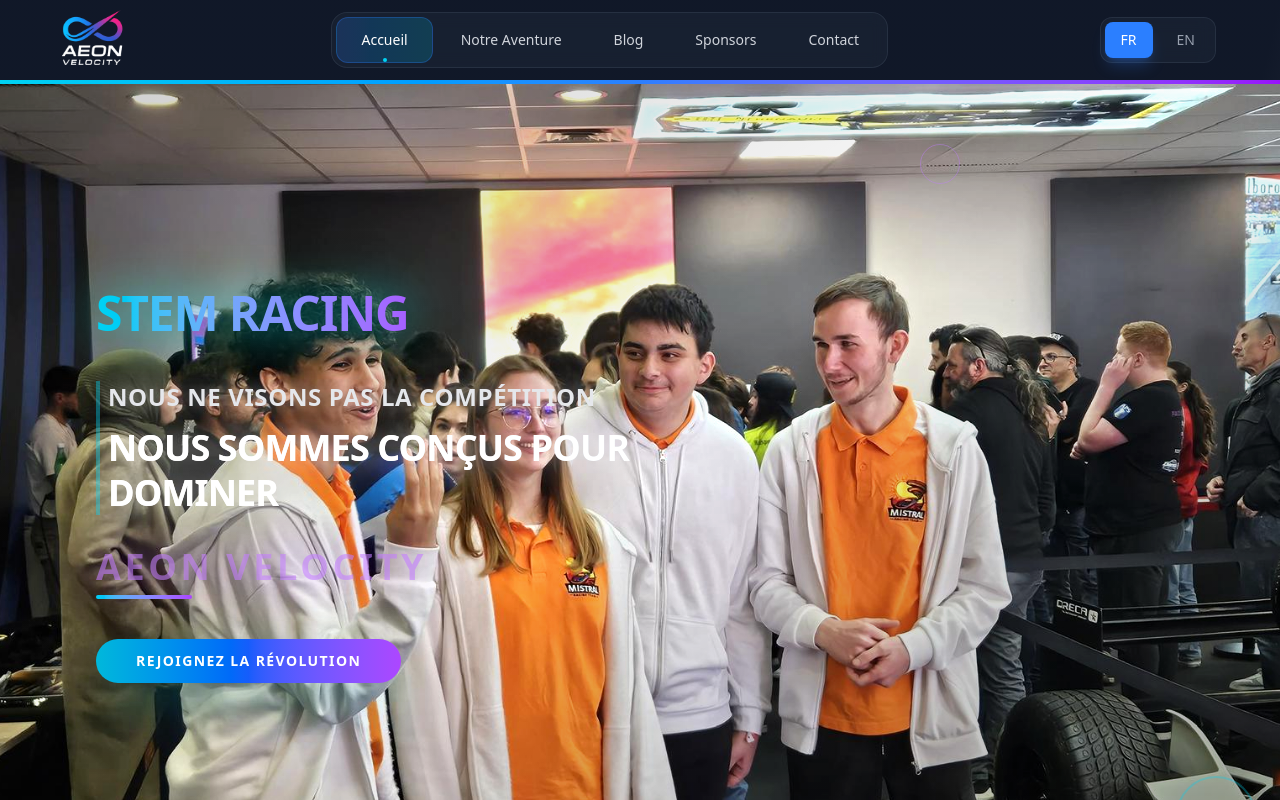
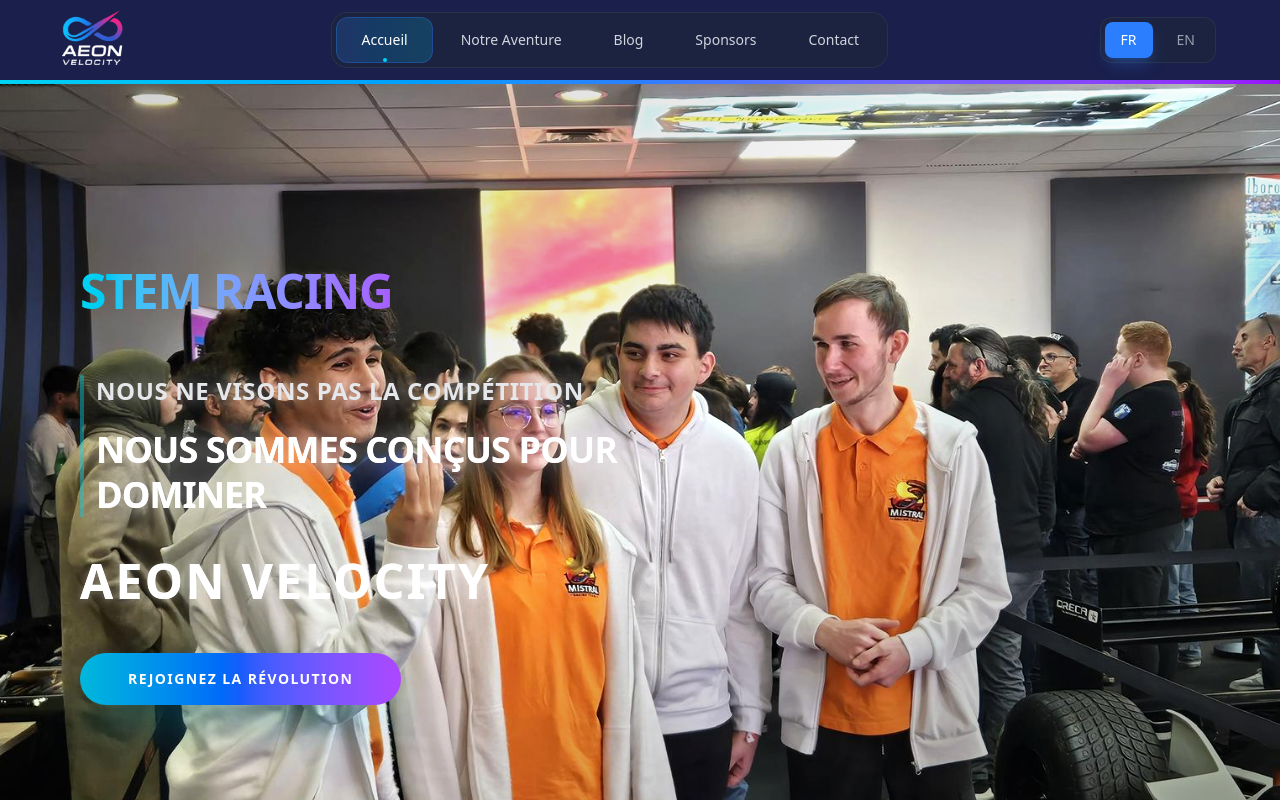
Before and after one commit to NAJEEBKHAN123/Aeon_Velocity_client, a React (Vite) app: page / in a window 1280 px wide. Shown: the top 800 px of the page. Built offline with nearby package versions, Linux system fonts and the light colour scheme.

Commit message:
add more responives

```diff
--- a/src/common/Navbar.jsx
+++ b/src/common/Navbar.jsx
@@ -1,4 +1,4 @@
-import React, { useState, useEffect } from "react";
+import React, { useState, useEffect, useRef } from "react";
 import { Link, useLocation } from "react-router-dom";
 import logo from "../assets/Logo.png";
 
@@ -7,14 +7,30 @@
   const [isScrolled, setIsScrolled] = useState(false);
   const [activeTab, setActiveTab] = useState("accueil");
   const location = useLocation();
+  const scrollTimeout = useRef(null);
 
-  // Handle scroll effect
+  // Fixed scroll handler with throttling
   useEffect(() => {
     const handleScroll = () => {
-      setIsScrolled(window.scrollY > 20);
+      if (scrollTimeout.current) {
+        clearTimeout(scrollTimeout.current);
+      }
+
+      scrollTimeout.current = setTimeout(() => {
+        const scrolled = window.scrollY > 20;
+        setIsScrolled(scrolled);
+      }, 10);
     };
-    window.addEventListener("scroll", handleScroll);
-    return () => window.removeEventListener("scroll", handleScroll);
+
+    handleScroll(); // Initial check
+
+    window.addEventListener("scroll", handleScroll, { passive: true });
+    return () => {
+      window.removeEventListener("scroll", handleScroll);
+      if (scrollTimeout.current) {
+        clearTimeout(scrollTimeout.current);
+      }
+    };
   }, []);
 
   // Set active tab based on route
@@ -48,11 +64,7 @@
 
   return (
     <nav
-      className={`fixed top-0 w-full z-50 transition-all duration-500 ${
-        isScrolled
-          ? "bg-[#1A1F4b] backdrop-blur-xl shadow-2xl border-b border-gray-800/50"
-          : "bg-transparent"
-      }`}
+      className={`fixed bg-[#1A1F4b] top-0 w-full z-50 transition-all duration-300`}
     >
       <div className="max-w-7xl mx-auto px-0 sm:px-0 lg:pr-4 xl:px-12 xl:pr-16" >
         <div className="flex items-center justify-between h-16 sm:h-18 md:h-20">
@@ -84,8 +96,6 @@
                 filter: 'brightness(1.1) contrast(1.1)'
               }}
             />
-
-
           </Link>
 
           {/* Desktop Navigation - Shows on large screens */}
@@ -206,7 +216,7 @@
           </div>
 
           {/* Mobile menu button - Shows on small screens */}
-          <div className="flex md:hidden items-center px-4 sm:px-5 md:px-6 lg:px-5  space-x-2">
+          <div className="flex md:hidden items-center px-3   sm:px-5 md:px-6 lg:px-5  space-x-2">
             {/* Mobile Language Switcher */}
             <div className="flex items-center bg-gray-800/50 backdrop-blur-sm rounded-lg p-1 border border-gray-700/50">
               <button
@@ -247,7 +257,7 @@
                     strokeLinecap="round"
                     strokeLinejoin="round"
                     strokeWidth={2}
-                    d="M6 18L18 6M6 6l12 12"
+                    d="M6 18L18-6M6 6l12 12"
                   />
                 </svg>
               ) : (
--- a/src/components/Home/Hero.jsx
+++ b/src/components/Home/Hero.jsx
@@ -2,6 +2,7 @@
 import hero_img from "../../assets/StemRaching/leftImg.jpg";
 import { motion } from "framer-motion";
 import { useLanguage } from "../../contexts/LanguageContext";
+import { Link } from "react-router-dom";
 
 const textVariants = {
   hidden: { opacity: 0, y: 30 },
@@ -35,7 +36,7 @@
   const currentContent = content[currentLanguage];
 
   return (
-    <section className="relative min-h-screen overflow-hidden bg-black flex items-center justify-center">
+    <section className="relative min-h-[80vh] sm:min-h-screen overflow-hidden bg-black flex items-center justify-center py-8 sm:py-0">
       {/* Background Image */}
       <div className="absolute inset-0">
         <img
@@ -50,38 +51,32 @@
       <div className="absolute top-0 left-0 w-full h-1 bg-gradient-to-r from-cyan-400 via-blue-500 to-purple-600 shadow-lg shadow-cyan-400/30 z-20"></div>
 
       {/* Main Content Container */}
-      <div className="relative w-full max-w-7xl mx-auto px-4 sm:px-6 lg:px-8">
-        <div className="flex flex-col justify-center min-h-screen py-8 sm:py-12 md:py-16">
-
-          {/* Text Content - Centered on mobile, left aligned on larger screens */}
-          <div className="text-center md:text-left w-full max-w-3xl mx-auto md:mx-0 md:pl-8 lg:pl-12 xl:pl-16">
-
+      <div className="relative w-full max-w-7xl mx-auto px-4 xs:px-4 sm:px-6 lg:px-4">
+        <div className="flex flex-col justify-center items-start min-h-[70vh] sm:min-h-screen py-4 sm:py-12 md:py-16">
+          {/* Text Content - Left aligned on all screens */}
+          <div className="text-start w-full max-w-3xl mx-auto md:mx-0 md:pl-8 lg:pl-12 xl:pl-16">
             {/* Main Title */}
            <motion.h1
   initial="hidden"
   animate="visible"
   custom={0}
   variants={textVariants}
-              className="text-3xl xs:text-3xl lg:text-5xl font-extrabold uppercase tracking-tight
+  className="text-4xl xs:text-3xl sm:text-4xl lg:text-5xl font-extrabold uppercase tracking-tight
              bg-gradient-to-r from-cyan-400 via-purple-500 to-pink-500
              bg-clip-text text-transparent
-                drop-shadow-[0_0_15px_rgba(0,255,255,0.8)]
-                md:drop-shadow-[0_0_25px_rgba(0,255,255,0.8)]
-                hover:drop-shadow-[0_0_30px_rgba(255,0,255,0.9)]
-                md:hover:drop-shadow-[0_0_40px_rgba(255,0,255,1)]
-                transition-shadow duration-300 leading-tight sm:leading-normal"
+             leading-tight sm:leading-normal"
 >
   {currentContent.mainTitle}
 </motion.h1>
 
             {/* Taglines */}
-            <motion.div className="space-y-2 sm:space-y-3 mt-4 sm:mt-6 md:mt-8 md:pl-2 md:border-l-4 md:border-cyan-400/40">
+            <motion.div className="space-y-3 xs:space-y-4 sm:space-y-5 mt-6 xs:mt-8 sm:mt-10 md:mt-12 md:pl-3 md:border-l-4 md:border-cyan-400/40">
               <motion.p
                 custom={1}
                 initial="hidden"
                 animate="visible"
                 variants={textVariants}
-                className="text-gray-200 font-semibold uppercase text-lg sm:text-xl md:text-2xl tracking-wide drop-shadow-[0_0_8px_rgba(255,255,255,0.7)] md:drop-shadow-[0_0_10px_rgba(255,255,255,0.7)]"
+                className="text-gray-200 font-semibold uppercase text-base xs:text-lg sm:text-xl md:text-2xl tracking-wide drop-shadow-[0_0_8px_rgba(255,255,255,0.7)] md:drop-shadow-[0_0_10px_rgba(255,255,255,0.7)]"
               >
                 {currentContent.tagline1}
               </motion.p>
@@ -90,7 +85,7 @@
                 initial="hidden"
                 animate="visible"
                 variants={textVariants}
-                className="text-white font-black uppercase text-xl sm:text-2xl md:text-3xl lg:text-4xl tracking-tight bg-gradient-to-r from-white via-gray-200 to-gray-400 bg-clip-text text-transparent drop-shadow-[0_0_12px_rgba(255,255,255,0.8)] md:drop-shadow-[0_0_15px_rgba(255,255,255,0.8)] leading-tight"
+                className="text-white font-black uppercase text-lg xs:text-xl sm:text-2xl md:text-3xl lg:text-4xl tracking-tight bg-gradient-to-r from-white via-gray-200 to-gray-400 bg-clip-text text-transparent drop-shadow-[0_0_12px_rgba(255,255,255,0.8)] md:drop-shadow-[0_0_15px_rgba(255,255,255,0.8)] leading-tight mt-2 xs:mt-3"
               >
                 {currentContent.tagline2}
               </motion.p>
@@ -102,12 +97,20 @@
               initial="hidden"
               animate="visible"
               variants={textVariants}
-              className="mt-4 sm:mt-6 md:mt-8"
+              className="mt-8 xs:mt-10 sm:mt-12 md:mt-10"
             >
-              <p className="text-purple-400 font-extrabold uppercase text-2xl sm:text-3xl md:text-4xl tracking-widest drop-shadow-[0_0_20px_rgba(128,0,255,0.8)] md:drop-shadow-[0_0_25px_rgba(128,0,255,0.8)] animate-pulse">
+              <div className="relative">
+                <p
+                  className="text-white font-bold uppercase text-2xl xs:text-3xl sm:text-4xl md:text-5xl tracking-wider
+                  bg-gradient-to-r from-gray-100 via-white to-gray-300
+                  bg-clip-text text-transparent
+                  drop-shadow-[0_2px_4px_rgba(255,255,255,0.3)]
+                  hover:drop-shadow-[0_4px_8px_rgba(255,255,255,0.5)]
+                  transition-all duration-300"
+                >
                   {currentContent.teamName}
                 </p>
-              <div className="w-16 sm:w-20 md:w-24 h-1 bg-gradient-to-r from-cyan-400 to-purple-500 mt-1 sm:mt-2 rounded-full shadow-lg shadow-cyan-400/40 mx-auto md:mx-0"></div>
+              </div>
             </motion.div>
 
             {/* CTA Button */}
@@ -116,22 +119,24 @@
               initial="hidden"
               animate="visible"
               variants={textVariants}
-              className="mt-6 sm:mt-8 md:mt-10"
+              className="mt-8 xs:mt-10 sm:mt-12 "
             >
-              <button className="bg-gradient-to-r from-cyan-500 via-blue-600 to-purple-500 text-white font-bold py-3 px-6 sm:py-3 sm:px-8 md:py-3 md:px-10 rounded-full uppercase tracking-widest text-xs sm:text-sm shadow-2xl shadow-cyan-500/40 hover:shadow-cyan-400/50 transition-all duration-300 transform hover:scale-105 hover:animate-pulse w-full max-w-xs sm:max-w-none sm:w-auto">
+              <Link to="/sponsors">
+                <button className="bg-gradient-to-r from-cyan-500 via-blue-600 to-purple-500 text-white cursor-pointer font-bold py-3 xs:py-4 px-6 xs:px-8 sm:py-4 sm:px-10 md:py-4 md:px-12 rounded-full uppercase tracking-widest text-sm xs:text-base shadow-2xl shadow-cyan-500/40 hover:shadow-cyan-400/50 transition-all duration-300 transform hover:scale-105 hover:animate-pulse w-full max-w-[280px] xs:max-w-xs sm:max-w-none sm:w-auto">
                   {currentContent.button}
                 </button>
+              </Link>
             </motion.div>
           </div>
         </div>
       </div>
 
       {/* Decorative Elements - Hidden on smallest screens */}
-      <div className="absolute bottom-6 right-6 w-12 h-12 sm:w-16 sm:h-16 md:w-20 md:h-20 border-2 border-cyan-400/30 rounded-full animate-ping hidden sm:block"></div>
-      <div className="absolute top-16 right-1/4 w-8 h-8 sm:w-10 sm:h-10 border border-purple-400/40 rounded-full animate-pulse hidden sm:block"></div>
+      <div className="absolute bottom-4 xs:bottom-6 right-4 xs:right-6 w-10 xs:w-12 sm:w-16 md:w-20 h-10 xs:h-12 sm:h-16 md:h-20 border-2 border-cyan-400/30 rounded-full animate-ping hidden xs:block"></div>
+      <div className="absolute top-12 xs:top-16 right-1/4 w-6 xs:w-8 sm:w-10 h-6 xs:h-8 sm:h-10 border border-purple-400/40 rounded-full animate-pulse hidden xs:block"></div>
 
       {/* Mobile Bottom Spacing */}
-      <div className="h-8 sm:h-12 md:h-16"></div>
+      <div className="h-4 xs:h-6 sm:h-8 md:h-12"></div>
     </section>
   );
 };
--- a/src/components/Home/SocialMediaSection.jsx
+++ b/src/components/Home/SocialMediaSection.jsx
@@ -1,38 +1,62 @@
 import React from "react";
 import { motion } from "framer-motion";
-
-// Social media icons (you can replace these with your actual icons)
-import { FaInstagram, FaTiktok, FaFacebook, FaYoutube, FaTwitter } from "react-icons/fa";
+import { useLanguage } from "../../contexts/LanguageContext";
+import { FaInstagram, FaTiktok, FaFacebook, FaYoutube, FaTwitter, FaArrowRight } from "react-icons/fa";
 
 const SocialMediaSection = () => {
-  // Replace with your actual background image
+  const { currentLanguage } = useLanguage();
+
   const backgroundImage = "https://images.unsplash.com/photo-1611605698335-8b1569810432?ixlib=rb-4.0.3&ixid=M3wxMjA3fDB8MHxwaG90by1wYWdlfHx8fGVufDB8fHx8fA%3D%3D&auto=format&fit=crop&w=1974&q=80";
+
+  const content = {
+    en: {
+      title: "FOLLOW OUR",
+      socials: "SOCIALS",
+      handle: "@AeonVelocity",
+      button: "Follow Now",
+      followText: "Join our digital revolution"
+    },
+    fr: {
+      title: "SUIVEZ NOS",
+      socials: "RÉSEAUX",
+      handle: "@AeonVelocity",
+      button: "Suivre Maintenant",
+      followText: "Rejoignez notre révolution digitale"
+    }
+  };
+
+  const currentContent = content[currentLanguage];
 
   const socialLinks = [
     {
-      icon: <FaInstagram className="w-6 h-6 md:w-8 md:h-8" />,
-      url: "https://instagram.com/lunar.australia",
-      name: "Instagram"
+      icon: <FaInstagram className="w-5 h-5 sm:w-6 sm:h-6 md:w-7 md:h-7" />,
+      url: "https://instagram.com/aeonvelocity",
+      name: "Instagram",
+      color: "hover:text-pink-500"
     },
     {
-      icon: <FaTiktok className="w-6 h-6 md:w-8 md:h-8" />,
-      url: "https://tiktok.com/@lunar.australia",
-      name: "TikTok"
+      icon: <FaTiktok className="w-5 h-5 sm:w-6 sm:h-6 md:w-7 md:h-7" />,
+      url: "https://tiktok.com/@aeonvelocity",
+      name: "TikTok",
+      color: "hover:text-black"
     },
     {
-      icon: <FaFacebook className="w-6 h-6 md:w-8 md:h-8" />,
-      url: "https://facebook.com/lunar.australia",
-      name: "Facebook"
+      icon: <FaFacebook className="w-5 h-5 sm:w-6 sm:h-6 md:w-7 md:h-7" />,
+      url: "https://facebook.com/aeonvelocity",
+      name: "Facebook",
+      color: "hover:text-blue-600"
     },
     {
-      icon: <FaYoutube className="w-6 h-6 md:w-8 md:h-8" />,
-      url: "https://youtube.com/@lunar.australia",
-      name: "YouTube"
+      icon: <FaYoutube className="w-5 h-5 sm:w-6 sm:h-6 md:w-7 md:h-7" />,
+      url: "https://youtube.com/@aeonvelocity",
+      name: "YouTube",
+      color: "hover:text-red-600"
     },
     {
-      icon: <FaTwitter className="w-6 h-6 md:w-8 md:h-8" />,
-      url: "https://twitter.com/lunar_australia",
-      name: "Twitter"
+      icon: <FaTwitter className="w-5 h-5 sm:w-6 sm:h-6 md:w-7 md:h-7" />,
+      url: "https://twitter.com/aeonvelocity",
+      name: "Twitter",
+      color: "hover:text-blue-400"
     },
   ];
 
@@ -40,80 +64,85 @@
     hidden: { opacity: 0 },
     visible: {
       opacity: 1,
-      transition: {
-        staggerChildren: 0.2
-      }
+      transition: { staggerChildren: 0.15 }
     }
   };
 
   const itemVariants = {
-    hidden: { opacity: 0, y: 30 },
+    hidden: { opacity: 0, y: 40 },
     visible: {
       opacity: 1,
       y: 0,
-      transition: {
-        duration: 0.6,
-        ease: "easeOut"
-      }
+      transition: { duration: 0.8, ease: [0.25, 0.46, 0.45, 0.94] }
+    }
+  };
+
+  const iconVariants = {
+    hidden: { opacity: 0, scale: 0 },
+    visible: {
+      opacity: 1,
+      scale: 1,
+      transition: { duration: 0.5, ease: "backOut" }
+    },
+    hover: {
+      scale: 1.15,
+      y: -8,
+      transition: { duration: 0.2, ease: "easeOut" }
     }
   };
 
   return (
-    <section className="relative min-h-[60vh] md:min-h-[80vh] flex items-center justify-center overflow-hidden">
-      {/* Background Image with Overlay */}
+    <section className="relative min-h-[70vh] md:min-h-[90vh] flex items-center justify-center overflow-hidden bg-black">
       <div className="absolute inset-0">
-        <img
-          src={backgroundImage}
-          alt="Social Media Background"
-          className="w-full h-full object-cover object-center"
-        />
-        {/* Dark overlay for better text readability */}
-        <div className="absolute inset-0 bg-black/40"></div>
-        {/* Gradient overlay */}
-        <div className="absolute inset-0 bg-gradient-to-br from-purple-900/20 via-blue-900/10 to-pink-800/20"></div>
+        <img src={backgroundImage} alt="Social Media Background" className="w-full h-full object-cover object-center scale-105" />
+        <div className="absolute inset-0 bg-gradient-to-br from-cyan-900/30 via-purple-900/40 to-pink-800/30"></div>
+        <div className="absolute inset-0 bg-black/30"></div>
+        <div className="absolute inset-0 opacity-20 bg-[radial-gradient(ellipse_at_center,_var(--tw-gradient-stops))] from-cyan-500/10 via-transparent to-purple-500/10"></div>
       </div>
 
-      {/* Content */}
-      <div className="relative z-10 text-center text-white px-4 sm:px-6 lg:px-8 w-full max-w-4xl mx-auto">
+      <div className="relative z-10 text-center text-white px-4 sm:px-6 lg:px-8 w-full max-w-6xl xl:py-8 mx-auto">
         <motion.div
           variants={containerVariants}
           initial="hidden"
           whileInView="visible"
-          viewport={{ once: true }}
-          className="space-y-8 md:space-y-12"
+          viewport={{ once: true, margin: "-100px" }}
+          className="space-y-6 md:space-y-8 lg:space-y-3"
         >
-          {/* Main Heading */}
-          <motion.div variants={itemVariants} className="space-y-4">
-            <h2 className="text-4xl md:text-6xl lg:text-7xl font-bold uppercase tracking-widest">
-              FOLLOW OUR
+          <motion.div variants={itemVariants} className="space-y-2 md:space-y-2">
+            <h2 className="text-3xl xs:text-4xl sm:text-5xl md:text-6xl lg:text-7xl font-bold uppercase tracking-wider text-gray-100">
+              {currentContent.title}
             </h2>
-            <h3 className="text-5xl md:text-7xl lg:text-8xl font-black uppercase tracking-wider bg-gradient-to-r from-cyan-400 via-purple-500 to-pink-500 bg-clip-text text-transparent">
-              SOCIALS:
+            <h3 className="text-4xl xs:text-5xl sm:text-6xl  font-black uppercase tracking-tight bg-gradient-to-r from-cyan-400 via-purple-500 to-pink-500 bg-clip-text text-transparent leading-tight">
+              {currentContent.socials}
             </h3>
           </motion.div>
 
-          {/* Instagram Handle */}
+          <motion.div variants={itemVariants}>
+            <p className="text-lg sm:text-xl md:text-2xl text-gray-300 font-light tracking-wide max-w-2xl mx-auto">
+              {currentContent.followText}
+            </p>
+          </motion.div>
+
           <motion.div variants={itemVariants} className="space-y-6">
-            <p className="text-2xl md:text-4xl lg:text-5xl font-light tracking-wider text-gray-200">
-              @lunar.australia
+            <p className="text-2xl sm:text-3xl md:text-4xl font-medium tracking-wide text-cyan-100 drop-shadow-lg">
+              {currentContent.handle}
             </p>
 
-            {/* Social Media Icons */}
-            <div className="flex justify-center items-center space-x-6 md:space-x-8 lg:space-x-12 pt-4">
+            <div className="flex justify-center items-center flex-wrap gap-2 sm:gap-6 md:gap-8 pt-4">
               {socialLinks.map((social, index) => (
                 <motion.a
                   key={social.name}
                   href={social.url}
                   target="_blank"
                   rel="noopener noreferrer"
-                  variants={itemVariants}
-                  whileHover={{
-                    scale: 1.2,
-                    y: -5,
-                    transition: { duration: 0.2 }
-                  }}
-                  whileTap={{ scale: 0.95 }}
-                  className="text-white hover:text-cyan-400 transition-colors duration-300 p-3 rounded-full bg-white/10 backdrop-blur-sm hover:bg-white/20 border border-white/20 hover:border-cyan-400/50"
+                  variants={iconVariants}
+                  initial="hidden"
+                  whileInView="visible"
+                  whileHover="hover"
+                  whileTap={{ scale: 0.9 }}
+                  custom={index}
+                  viewport={{ once: true }}
+                  className={`text-white p-4 rounded-2xl bg-white/5 backdrop-blur-md border border-white/10 hover:border-white/30 ${social.color} transition-all duration-300 shadow-lg hover:shadow-xl hover:shadow-cyan-500/20`}
                   aria-label={`Follow us on ${social.name}`}
                 >
                   {social.icon}
@@ -122,26 +151,38 @@
             </div>
           </motion.div>
 
-          {/* CTA Button */}
-          <motion.div variants={itemVariants} className="pt-8">
-            <motion.button
-              whileHover={{
-                scale: 1.05,
-                boxShadow: "0 0 30px rgba(34, 211, 238, 0.5)"
-              }}
+          <motion.div variants={itemVariants} className="pt-6 md:pt-8">
+            <motion.a
+              href={socialLinks[0].url}
+              target="_blank"
+              rel="noopener noreferrer"
+              whileHover={{ scale: 1.05, boxShadow: "0 20px 40px rgba(34, 211, 238, 0.3)" }}
               whileTap={{ scale: 0.95 }}
-              className="bg-gradient-to-r from-cyan-500 to-purple-600 text-white font-bold py-4 px-12 rounded-full uppercase tracking-widest text-lg md:text-xl shadow-2xl shadow-cyan-500/30 hover:shadow-cyan-400/50 transition-all duration-300 border border-cyan-400/30"
+              className="group relative bg-gradient-to-r from-cyan-500 via-purple-500 to-pink-500 text-white font-bold py-4 px-8 rounded-full uppercase tracking-widest text-lg md:text-xl shadow-2xl shadow-cyan-500/30 border border-cyan-400/30 overflow-hidden inline-flex items-center gap-3"
             >
-              Follow Now
-            </motion.button>
+              <div className="absolute inset-0 bg-gradient-to-r from-transparent via-white/10 to-transparent translate-x-[-100%] group-hover:translate-x-[100%] transition-transform duration-1000" />
+              {currentContent.button}
+              <FaArrowRight className="w-4 h-4 group-hover:translate-x-1 transition-transform duration-300" />
+            </motion.a>
           </motion.div>
         </motion.div>
       </div>
 
-      {/* Decorative Elements */}
-      <div className="absolute bottom-0 left-0 w-full h-1 bg-gradient-to-r from-cyan-400 via-purple-500 to-pink-500"></div>
-      <div className="absolute top-10 right-10 w-20 h-20 border-2 border-cyan-400/30 rounded-full animate-pulse hidden md:block"></div>
-      <div className="absolute bottom-20 left-8 w-12 h-12 border border-purple-400/40 rounded-full animate-ping hidden lg:block"></div>
+      <div className="absolute bottom-0 left-0 w-full h-1 bg-gradient-to-r from-cyan-400 via-purple-500 to-pink-500 shadow-lg shadow-cyan-400/30"></div>
+
+      <div className="absolute top-1/4 right-1/4 w-4 h-4 bg-cyan-400 rounded-full opacity-60 animate-float"></div>
+      <div className="absolute bottom-1/3 left-1/4 w-3 h-3 bg-purple-500 rounded-full opacity-50 animate-float delay-1000"></div>
+      <div className="absolute top-1/3 left-1/3 w-2 h-2 bg-pink-500 rounded-full opacity-40 animate-float delay-500"></div>
+
+      <style jsx>{`
+        @keyframes float {
+          0%, 100% { transform: translateY(0px) scale(1); }
+          50% { transform: translateY(-20px) scale(1.05); }
+        }
+        .animate-float {
+          animation: float 6s ease-in-out infinite;
+        }
+      `}</style>
     </section>
   );
 };
```
Lines whose indentation alone changed are shown as unchanged.
